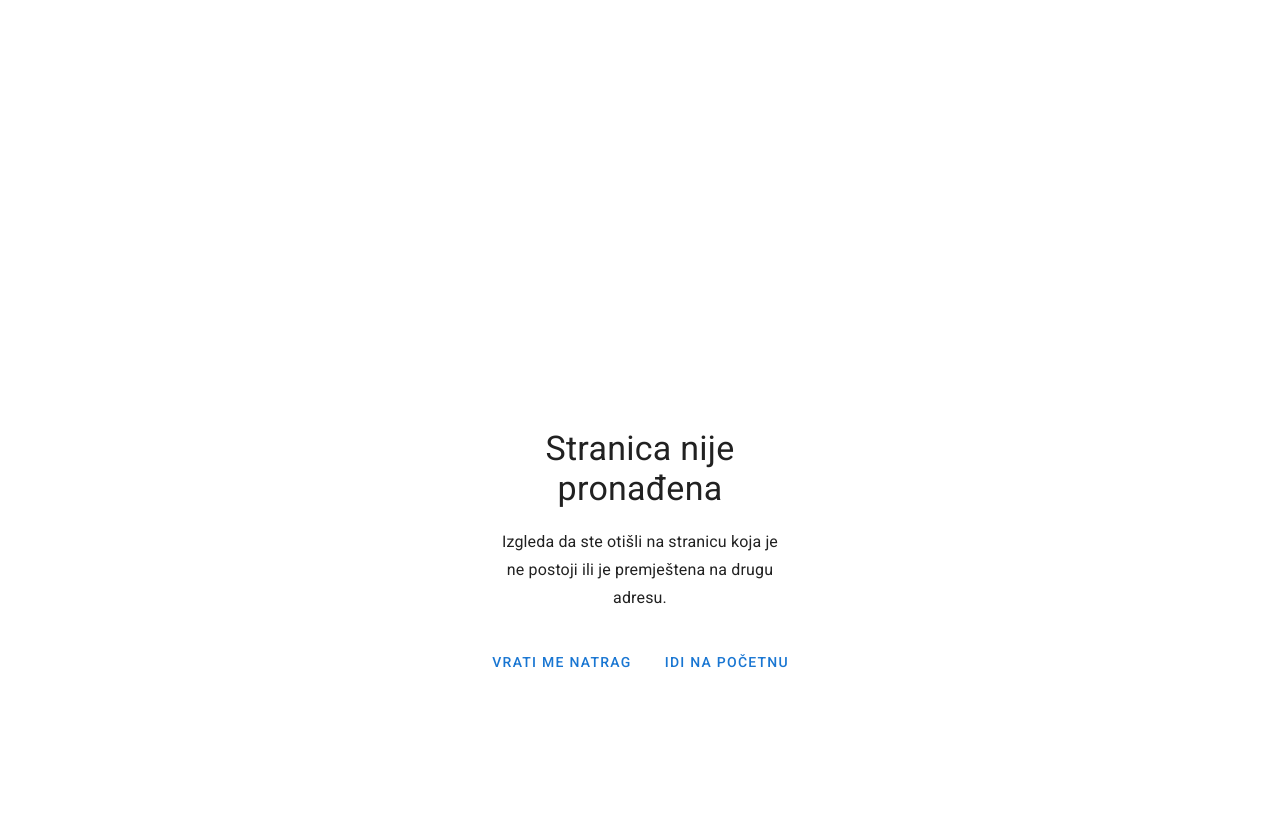
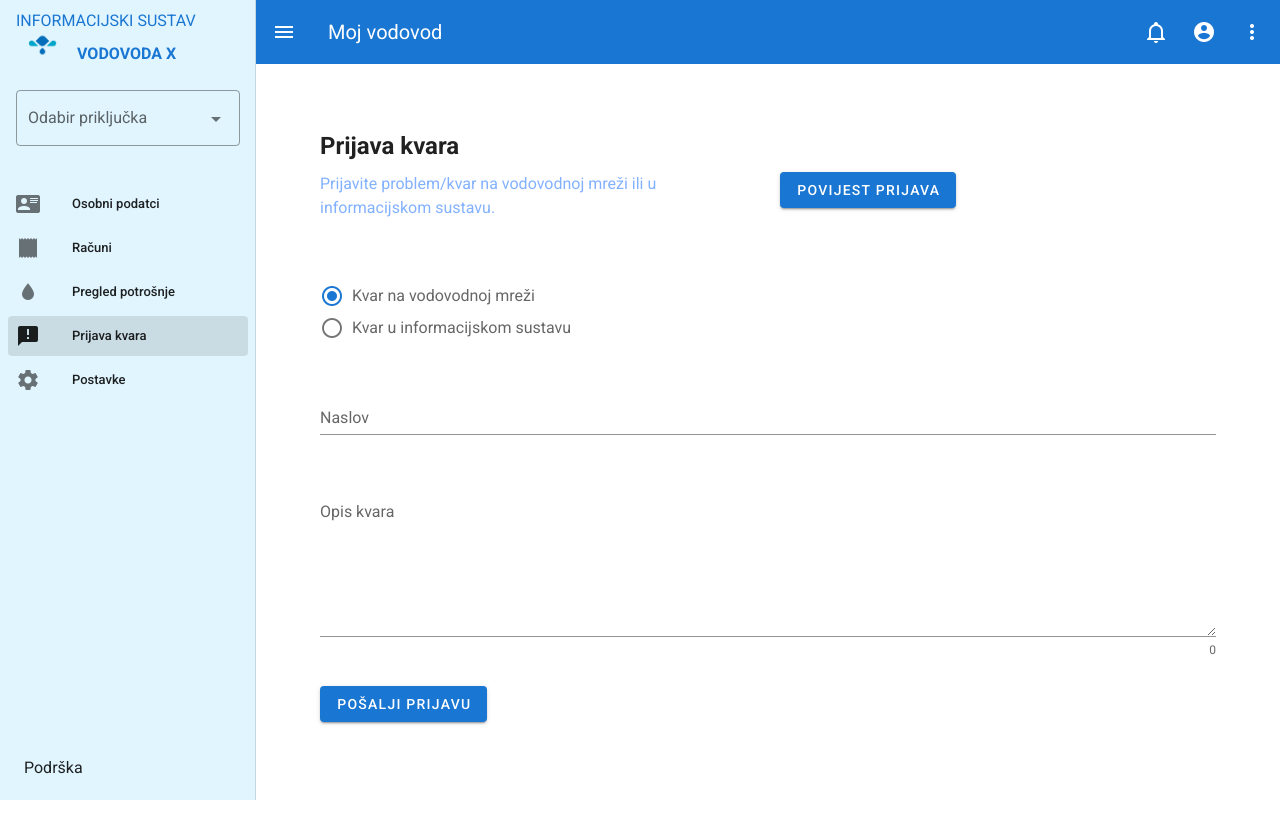
Before and after one commit to akv3sic/informacijski-sustav-vodovoda, a Vue app in the folder web-app/: page /moj-racun/prijava-kvara in a window 1280 px wide. Built offline with nearby package versions, Linux system fonts and the light colour scheme.

Commit message:
Add settings and malfunction report (user dashboard)

```diff
--- a/web-app/src/components/userDashboard/TheNavbar.vue
+++ b/web-app/src/components/userDashboard/TheNavbar.vue
@@ -1,7 +1,7 @@
 <template>
     <div>
         <v-app-bar
-            color="blue darken-2"
+            color="primary"
             dark
             app
             flat
--- a/web-app/src/components/userDashboard/TheNavigationDrawer.vue
+++ b/web-app/src/components/userDashboard/TheNavigationDrawer.vue
@@ -1,7 +1,7 @@
 <template>
     <div>
         <v-navigation-drawer
-            color="light-blue lighten-5"
+            color="secondary"
             v-model="drawer"
             app
         >
--- a/web-app/src/plugins/vuetify.js
+++ b/web-app/src/plugins/vuetify.js
@@ -1,7 +1,19 @@
-import Vue from 'vue';
-import Vuetify from 'vuetify/lib/framework';
+// src/plugins/vuetify.js
 
-Vue.use(Vuetify);
+import Vue from 'vue'
+import Vuetify from 'vuetify/lib'
 
-export default new Vuetify({
-});
+Vue.use(Vuetify)
+
+const vuetify = new Vuetify({
+  theme: {
+    themes: {
+      light: {
+            primary: "#1976D2",
+            secondary: '#E1F5FE'
+      },
+    },
+  },
+})
+
+export default vuetify
--- a/web-app/src/router/index.js
+++ b/web-app/src/router/index.js
@@ -96,6 +96,16 @@ const routes = [
         name: 'user-consuption-overview',
         component: () => import("@/views/userDashboard/ConsumptionOverview"),
       },
+      {
+        path: 'prijava-kvara',
+        name: 'user-malfunction-report',
+        component: () => import("@/views/userDashboard/MalfunctionReport"),
+      },
+      {
+        path: 'postavke',
+        name: 'user-settings',
+        component: () => import("@/views/userDashboard/Settings"),
+      },
     ]
   },
   /************************************/
--- a/web-app/src/views/userDashboard/Bills.vue
+++ b/web-app/src/views/userDashboard/Bills.vue
@@ -3,7 +3,7 @@
         <h2 class="mb-2">Računi</h2>
         <v-row class="mb-5">
             <v-col>
-                <span class="secondary--text">Pregledajte stare račune ili platite račun.</span>
+                <span class="accent--text">Pregledajte stare račune ili platite račun.</span>
             </v-col>
             <v-col>
                 <v-btn class="primary" to="pregled-potrosnje">Pregled potrošnje</v-btn>
--- a/web-app/src/views/userDashboard/ConsumptionOverview.vue
+++ b/web-app/src/views/userDashboard/ConsumptionOverview.vue
@@ -3,7 +3,7 @@
         <h2 class="mb-2">Pregled potrošnje</h2>
         <v-row class="mb-5">
             <v-col>
-                <span>Stanje brojila (pri zadnjem očitavanju): 107</span>
+                <span class="accent--text">Stanje brojila (pri zadnjem očitavanju): 107</span>
             </v-col>
         </v-row>
 
--- /dev/null
+++ b/web-app/src/views/userDashboard/MalfunctionReport.vue
@@ -0,0 +1,78 @@
+<template>
+    <v-container class="pa-16 max-85">
+        <h2 class="mb-2">Prijava kvara</h2>
+
+        <v-row class="mb-5">
+            <v-col>
+                <span class="accent--text">Prijavite problem/kvar na vodovodnoj mreži ili u informacijskom sustavu.</span>
+            </v-col>
+            <v-col>
+                <v-btn class="primary" to="prijava-kvara/povijest-prijava">Povijest prijava</v-btn>
+            </v-col>
+        </v-row>
+
+        <!-- forma -->
+        <v-row>
+            <v-col>
+                <v-radio-group v-model="malfunctionReport.type">
+                    <v-radio
+                        v-for="type in reportTypes"
+                        :key="type.id"
+                        :label="type.text"
+                        :value="type.id"
+                    ></v-radio>
+                </v-radio-group>
+            </v-col>
+        </v-row>
+        <v-row>
+            <v-col>
+                <v-text-field
+                    v-model="malfunctionReport.heading"
+                    label="Naslov"
+                ></v-text-field>
+            </v-col>
+        </v-row>
+        <v-row>
+            <v-col>
+                <v-textarea
+                    v-model="malfunctionReport.description"
+                    label="Opis kvara"
+                    counter
+                ></v-textarea>
+            </v-col>
+        </v-row>
+
+
+        <div class="actions py-7">
+            <v-btn class="primary" @click="sendReport">Pošalji prijavu</v-btn>
+        </div>
+    </v-container>
+</template>
+
+<script>
+export default {
+    name: "MalfunctionReport",
+    data: () => ({
+        malfunctionReport: {
+            heading: "",
+            description: "",
+            type: 1
+        },
+        reportTypes: [
+            { id: 1, text: "Kvar na vodovodnoj mreži" },
+            { id: 2, text: "Kvar u informacijskom sustavu" }
+        ]
+    }),
+    methods: {
+        sendReport(){
+            console.log(this.malfunctionReport)
+        }
+    }
+}
+</script>
+
+<style>
+.max-85 {
+    max-width: 85vw;
+}
+</style>
--- /dev/null
+++ b/web-app/src/views/userDashboard/Settings.vue
@@ -0,0 +1,32 @@
+<template>
+    <v-container class="pa-16 max-85">
+        <h2 class="mb-2">Postavke</h2>
+
+        <v-row class="mb-5 mt-2">
+            <!-- tamna tema -->
+            <v-col>
+            <v-switch
+                v-model="$vuetify.theme.dark"
+                inset
+                label="Tamna tema"
+                persistent-hint
+            ></v-switch>
+            </v-col>
+        </v-row>
+
+
+    </v-container>
+</template>
+
+<script>
+export default {
+    name: "UserSettings",
+
+}
+</script>
+
+<style>
+.max-85 {
+    max-width: 85vw;
+}
+</style>
```
